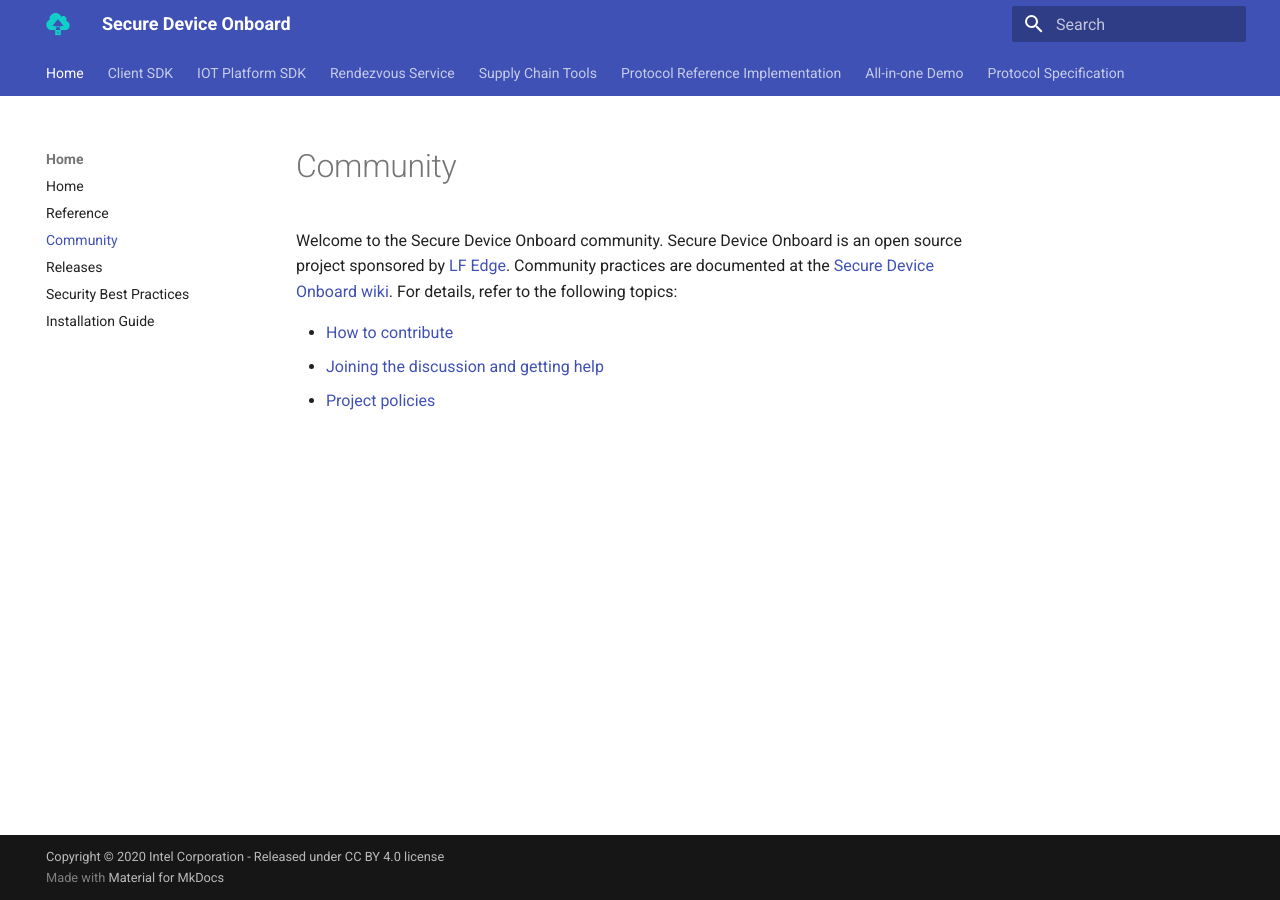
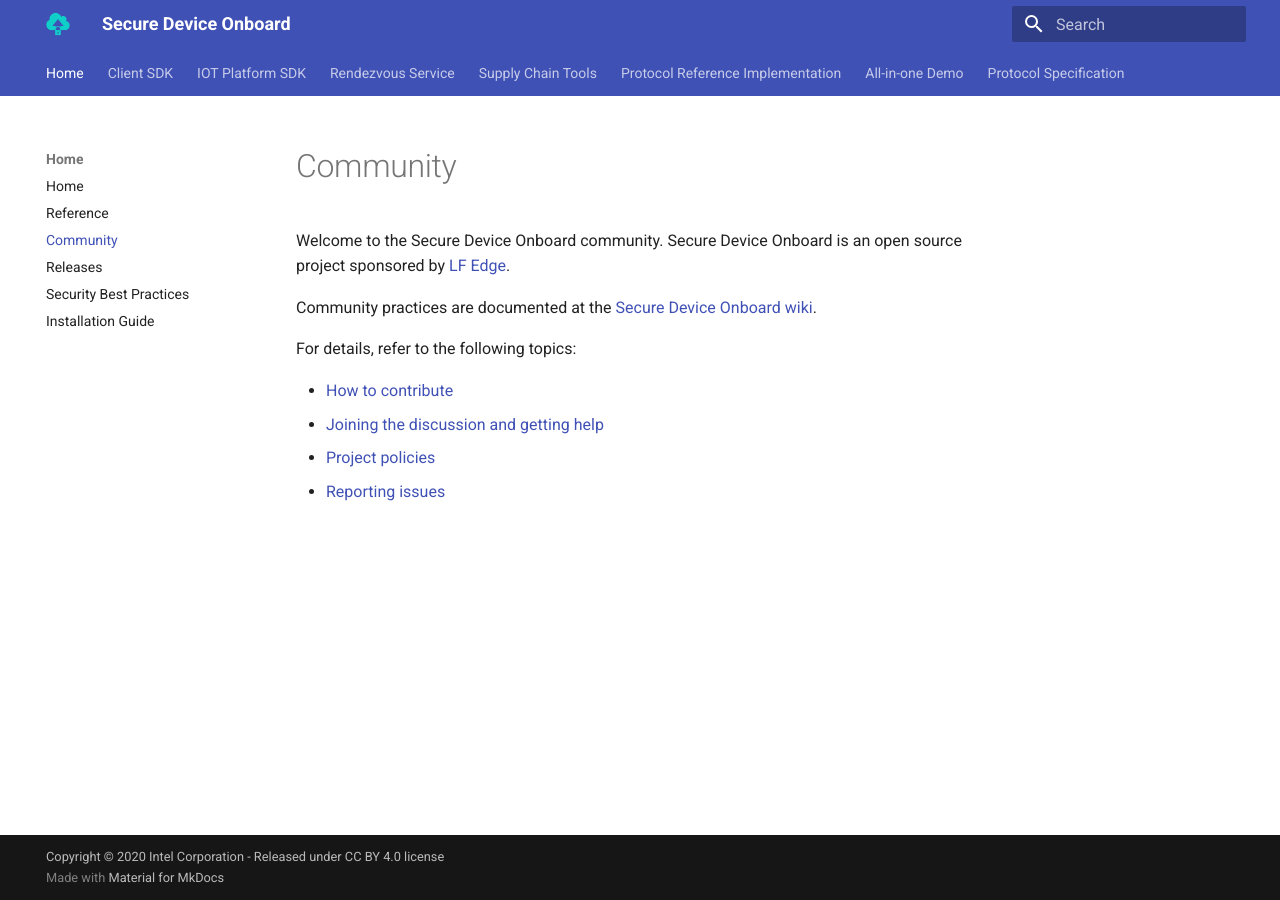
Before and after one commit to trbehera/docs, an MkDocs documentation site: the page built from docs/community.md, in a window 1280 px wide. Built offline with MkDocs 1.6.1 and Material for MkDocs 9.7.7, drawn with Linux system fonts in a browser that asks for light colours.

Commit message:
Add details for reporting issues (#49)
Signed-off-by: Behera, Tushar Ranjan <tushar.ranjan.behera@intel.com>

```diff
--- a/docs/community.md
+++ b/docs/community.md
@@ -1,7 +1,12 @@
 # Community
 
-Welcome to the Secure Device Onboard community.  Secure Device Onboard is an open source project sponsored by [LF Edge](https://www.lfedge.org/projects/securedeviceonboard/).  Community practices are documented at the [Secure Device Onboard wiki](https://wiki.lfedge.org/display/SDO/Secure+Device+Onboard). For details, refer to the following topics:
+Welcome to the Secure Device Onboard community. Secure Device Onboard is an open source project sponsored by [LF Edge](https://www.lfedge.org/projects/securedeviceonboard/).
+
+Community practices are documented at the [Secure Device Onboard wiki](https://wiki.lfedge.org/display/SDO/Secure+Device+Onboard).
+
+For details, refer to the following topics:
 
 * [How to contribute](https://wiki.lfedge.org/display/SDO/Contributing)
 * [Joining the discussion and getting help](https://wiki.lfedge.org/display/SDO/Getting+Help)
 * [Project policies](https://wiki.lfedge.org/display/SDO/Project+Policies)
+* [Reporting issues](https://wiki.lfedge.org/display/SDO/Reporting+Issues)
```
